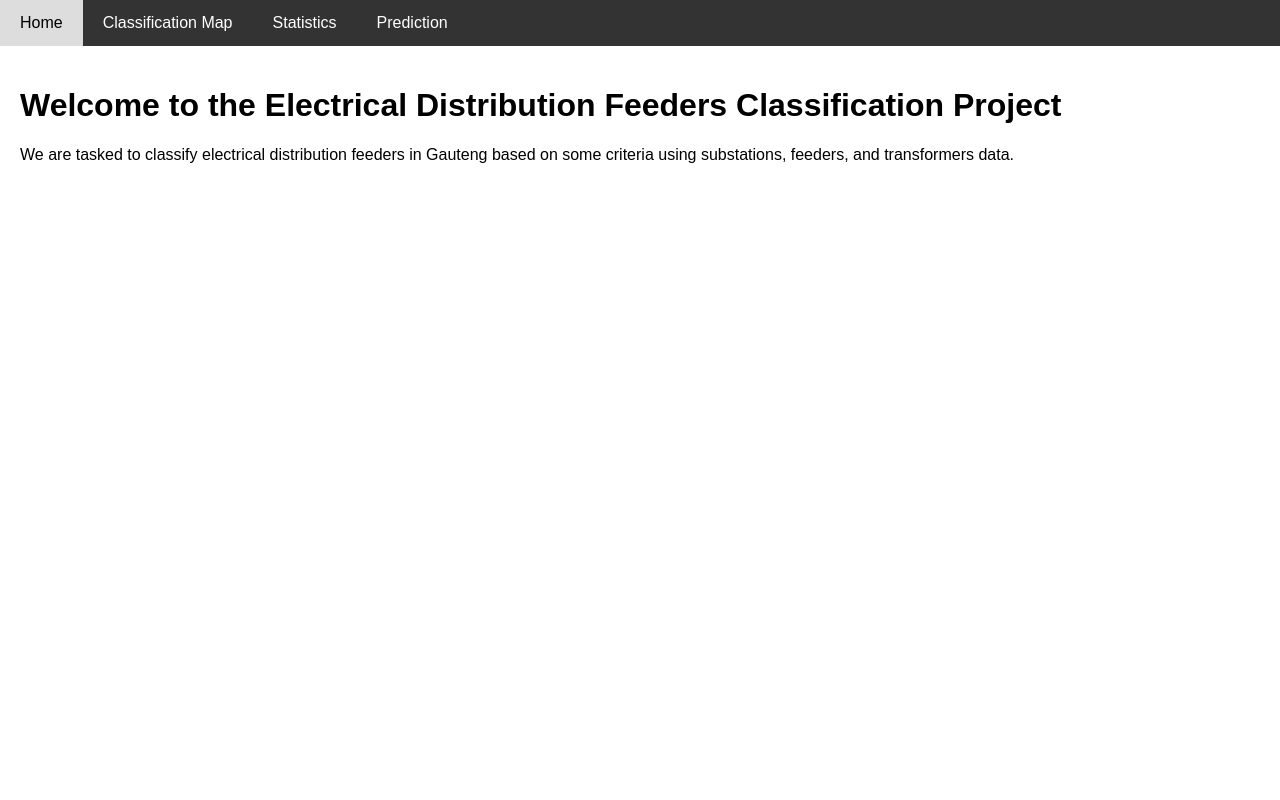
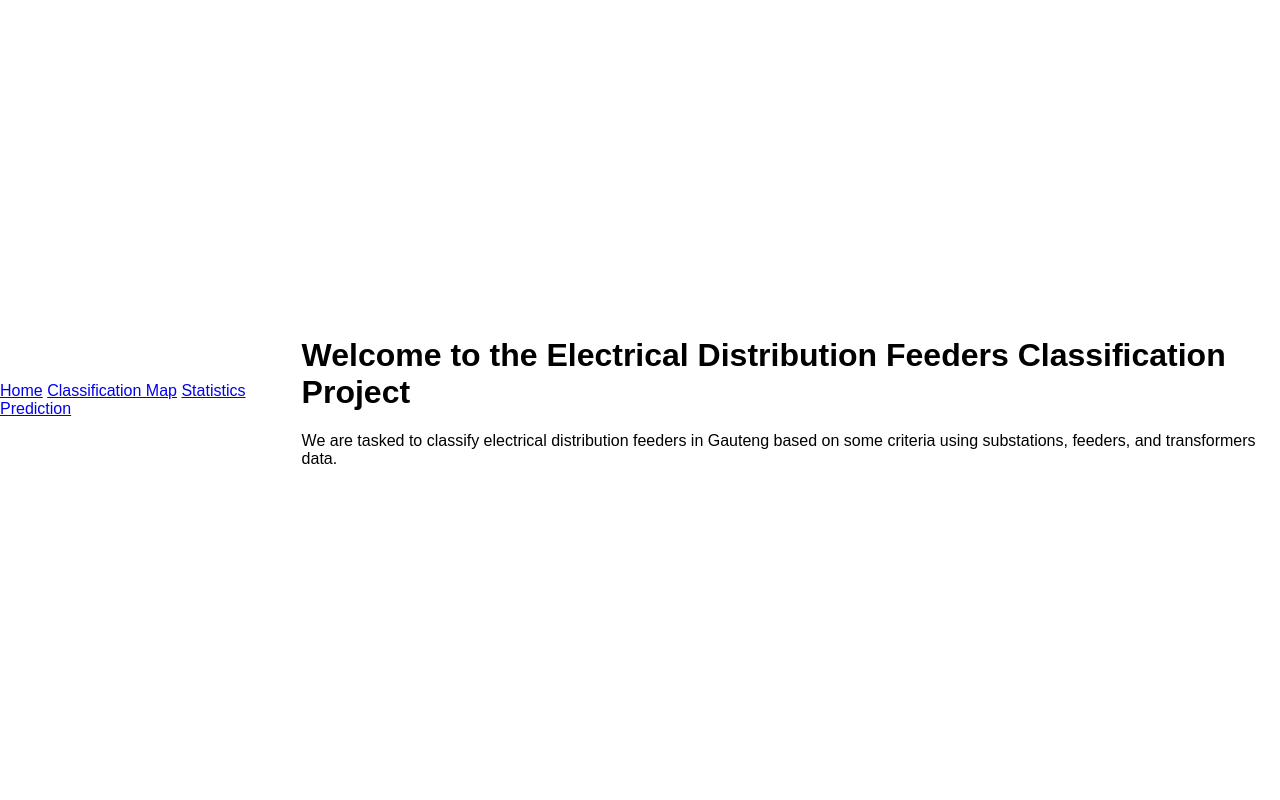
Before and after one commit to Matshavha/Python_App, a Flask app: page / in a window 1280 px wide. Run offline with Flask 2, Linux system fonts and the light colour scheme.

Commit message:
Update base.html

```diff
--- a/templates/base.html
+++ b/templates/base.html
@@ -6,27 +6,27 @@
     <title>{% block title %}{% endblock %}</title>
     <style>
         body, html {
+            height: 100%;
+            width: 100%;
             margin: 0;
+            display: flex;
+            align-items: center;
+            justify-content: center;
             font-family: Arial, sans-serif;
         }
-        .navbar {
-            background-color: #333;
-            overflow: hidden;
+        .map-container {
+            width: 80%;
+            height: 80%;
+            border: 1px solid #ccc;
+            box-shadow: 0 0 10px rgba(0, 0, 0, 0.1);
+            display: flex;
+            align-items: center;
+            justify-content: center;
         }
-        .navbar a {
-            float: left;
-            display: block;
-            color: white;
-            text-align: center;
-            padding: 14px 20px;
-            text-decoration: none;
-        }
-        .navbar a:hover {
-            background-color: #ddd;
-            color: black;
-        }
-        .container {
-            padding: 20px;
+        iframe {
+            width: 100%;
+            height: 100%;
+            border: none;
         }
     </style>
 </head>
```
